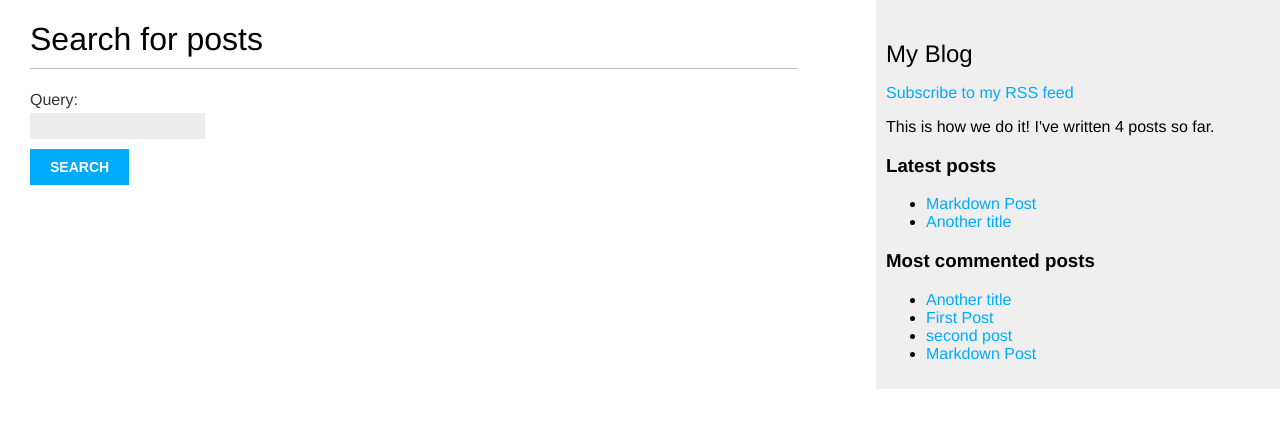
After one commit to Alexa201228/djangoBooksite, a Django app: page /blog/search/ in a window 1280 px wide. The commit adds this page. Shown: the top 428 px of the page. Run offline with Django 3.2, Linux system fonts and the light colour scheme; data comes from the database, SQL or seed files in the repository; parts of the project's set-up code (start-up, migrations or seed data) failed here and were passed over.

Commit message:
add search engine

```diff
--- a/blog/forms.py
+++ b/blog/forms.py
@@ -12,3 +12,6 @@ class CommentForm(forms.ModelForm):
     class Meta:
         model = Comment
         fields = ('name', 'email', 'body')
+
+class SearchForm(forms.Form):
+    query = forms.CharField()
--- a/blog/templates/blog/base.html
+++ b/blog/templates/blog/base.html
@@ -13,6 +13,9 @@
         </div>
         <div id="sidebar">
             <h2>My Blog</h2>
+            <p>
+                <a href="{% url 'blog:post_feed' %}">Subscribe to my RSS feed</a>
+            </p>
             <p>This is how we do it! I've written {% total_posts %} posts so far.</p>
             <h3>Latest posts</h3>
             {% show_latest_posts 2%}
--- /dev/null
+++ b/blog/templates/blog/post/search.html
@@ -0,0 +1,26 @@
+{% extends "blog/base.html" %}
+{% load blog_tags %}
+{% block title %}Search{% endblock %}
+{% block content %}
+{% if query %}
+<h1>Posts containing "{{ query }}"</h1>
+<h3>
+    {% with results.count as total_results %}
+    Found {{ total_results }} result{{ total_results|pluralize }}
+ {% endwith %}
+ </h3>
+ {% for post in results %}
+  <h4><a href="{{ post.get_absolute_url }}">{{ post.title }}</a></h4>
+  {{ post.body|markdown|truncatewords_html:5 }}
+ {% empty %}
+ <p>There are no results for your query.</p>
+ {% endfor %}
+ <p><a href="{% url 'blog:post_search' %}">Search again</a></p>
+ {% else %}
+ <h1>Search for posts</h1>
+ <form method="GET">
+     {{ form.as_p }}
+     <input type="submit" value="Search">
+</form>
+{% endif %}
+{% endblock %}
--- a/blog/templates/paginator.html
+++ b/blog/templates/paginator.html
@@ -3,7 +3,8 @@
         {% if page.has_previous %}
      <a href="?page={{ page.previous_page_number }}">Previous</a>
         {% endif %}
-<span class="current">      Page {{ page.number }} of {{ page.paginator.num_pages }}.    </span>
+<span class="current">
+Page {{ page.number }} of {{ page.paginator.num_pages }}.</span>
 {% if page.has_next %}
 <a href="?page={{ page.next_page_number }}">Next</a>
     {% endif %}  </span>
--- a/blog/urls.py
+++ b/blog/urls.py
@@ -1,5 +1,6 @@
 from django.urls import path
 from . import views
+from.feeds import LatestPostsFeed
 
 app_name = 'blog'
 
@@ -11,5 +12,6 @@ urlpatterns = [
         views.post_detail,
         name='post_detail'),
     path('<int:post_id>/share/', views.post_share, name = 'post_share'),
-
+    path('feed/', LatestPostsFeed(), name="post_feed"),
+    path('search/', views.post_search, name='post_search'),
 ]
--- a/blog/views.py
+++ b/blog/views.py
@@ -2,15 +2,33 @@ from django.shortcuts import render, get_object_or_404
 from blog.models import Post, Comment
 from django.core.paginator import Paginator, EmptyPage, PageNotAnInteger
 from django.views.generic import ListView
-from .forms import EmailPostForm, CommentForm
+from .forms import EmailPostForm, CommentForm, SearchForm
 from django.core.mail import send_mail
 from taggit.models import Tag
 from django.db.models import Count
+from django.contrib.postgres.search import SearchVector, SearchQuery, SearchRank
+from django.contrib.postgres.search import TrigramSimilarity
+
 # class PostListView(ListView):
 #     queryset = Post.published.all()
 #     context_object_name = 'posts'
 #     paginate_by = 2
 #     template_name = 'blog/post/list.html'
+def post_search(request):
+    form = SearchForm()
+    query = None
+    results = []
+    if 'query' in request.GET:
+        form = SearchForm(request.GET)
+        if form.is_valid():
+            query = form.cleaned_data['query']
+            results = Post.published.annotate(similarity=TrigramSimilarity('title', query),
+            ).filter(similarity__gt=0.1).order_by('-similarity')
+    return render(request, 'blog/post/search.html',
+                            {'form': form,
+                            'query': query,
+                            'results': results})
+
 def post_list(request, tag_slug=None):
     object_list = Post.published.all()
     tag = None
--- a/firstBookProject/urls.py
+++ b/firstBookProject/urls.py
@@ -26,6 +26,8 @@ urlpatterns = [
     path('admin/', admin.site.urls),
     path('blog/', include('blog.urls', namespace='blog')),
     path('sitemap.xml', sitemap, {'sitemaps': sitemaps},
-                name = 'djzngo.contrib.sitemap'),
+                name = 'django.contrib.sitemap'),
+
+
 
 ]
```
Also changed, not shown: blog/feeds.py (added, +18 -0 lines), blog/templates/blog/post/list.html (+23 -0 lines), firstBookProject/settings.py (+5 -2 lines).
